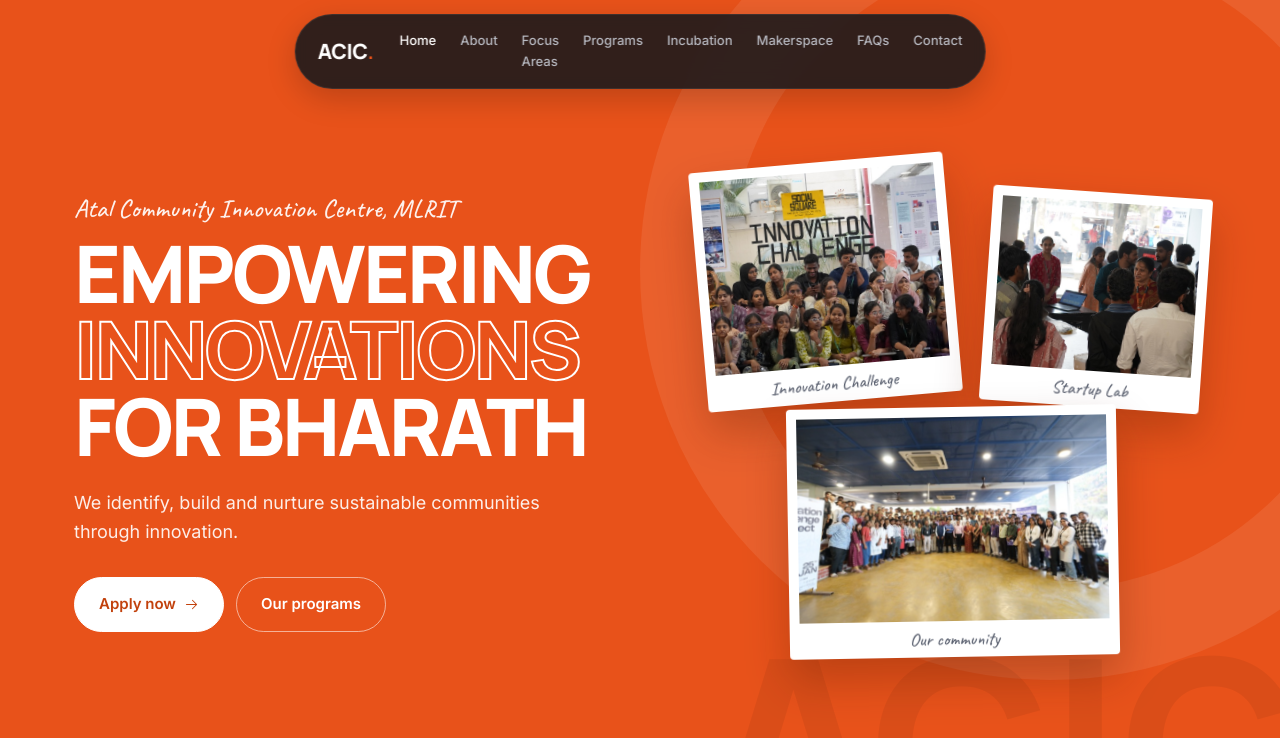
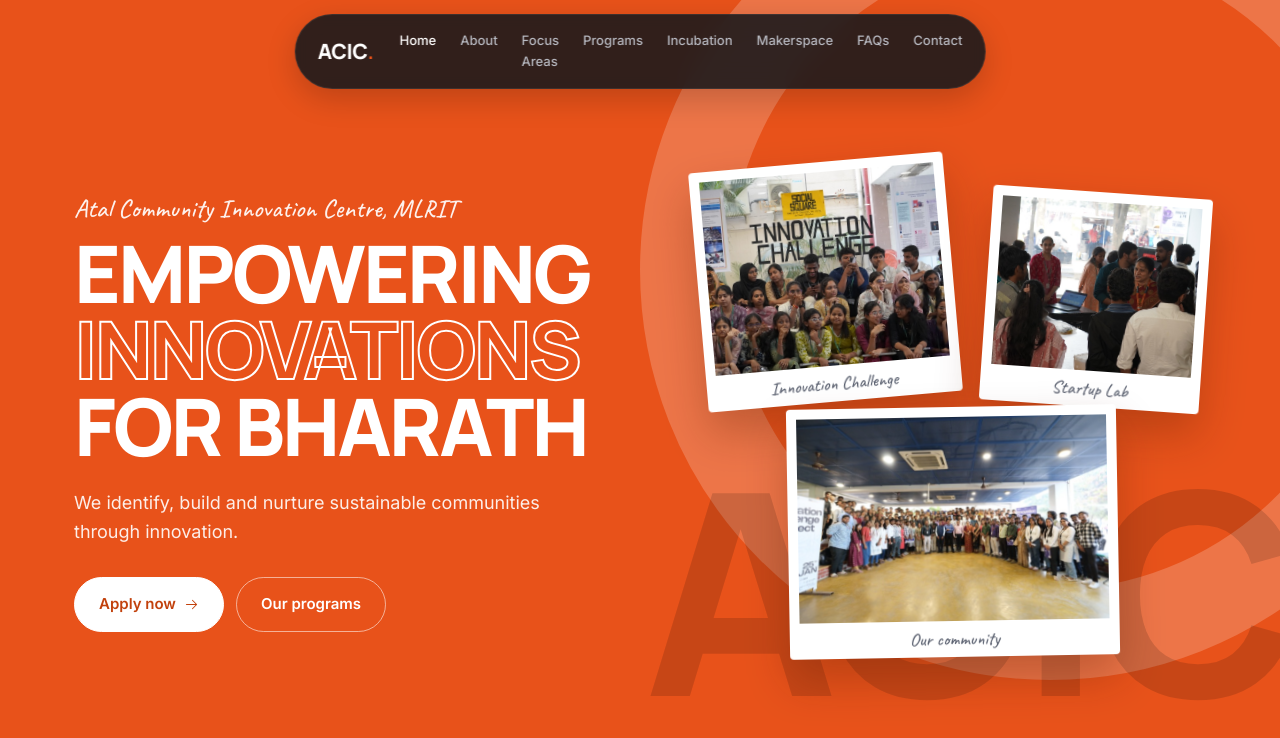
Before and after one commit to Tribhuvan-26/acic-mlrit, a Next.js app: page / in a window 1280 px wide. Shown: the top 738 px of the page. Built offline with nearby package versions, Linux system fonts and the light colour scheme.

Commit message:
bolder hero bg

```diff
--- a/src/app/globals.css
+++ b/src/app/globals.css
@@ -33,8 +33,8 @@ nav a.l:hover,nav a.l.on{color:#fff}
 
 /* hero */
 .hero{background:var(--o);color:#fff;position:relative;overflow:hidden;min-height:100dvh;padding:96px 0 72px;display:flex;align-items:center}
-.hero:before{content:"";position:absolute;right:-180px;top:-140px;width:640px;height:640px;border:90px solid rgba(255,255,255,.08);border-radius:50%}
-.hero:after{content:"ACIC";position:absolute;right:-20px;bottom:-60px;font:800 240px/1 var(--font-manrope);color:rgba(0,0,0,.06);pointer-events:none}
+.hero:before{content:"";position:absolute;right:-180px;top:-140px;width:640px;height:640px;border:90px solid rgba(255,255,255,.2);border-radius:50%}
+.hero:after{content:"ACIC";position:absolute;right:-10px;bottom:70px;font:800 clamp(160px,22vw,320px)/1 var(--font-manrope);letter-spacing:-.04em;color:rgba(0,0,0,.14);pointer-events:none}
 .hero .wrap{display:grid;grid-template-columns:1.15fr 1fr;gap:40px;align-items:center;position:relative;z-index:1;width:100%}
 .hand{font:500 26px var(--font-caveat),cursive;opacity:.92;margin-bottom:10px}
 .big{font:800 clamp(44px,6.2vw,90px)/.96 var(--font-manrope);letter-spacing:-.035em;text-transform:uppercase}
```
